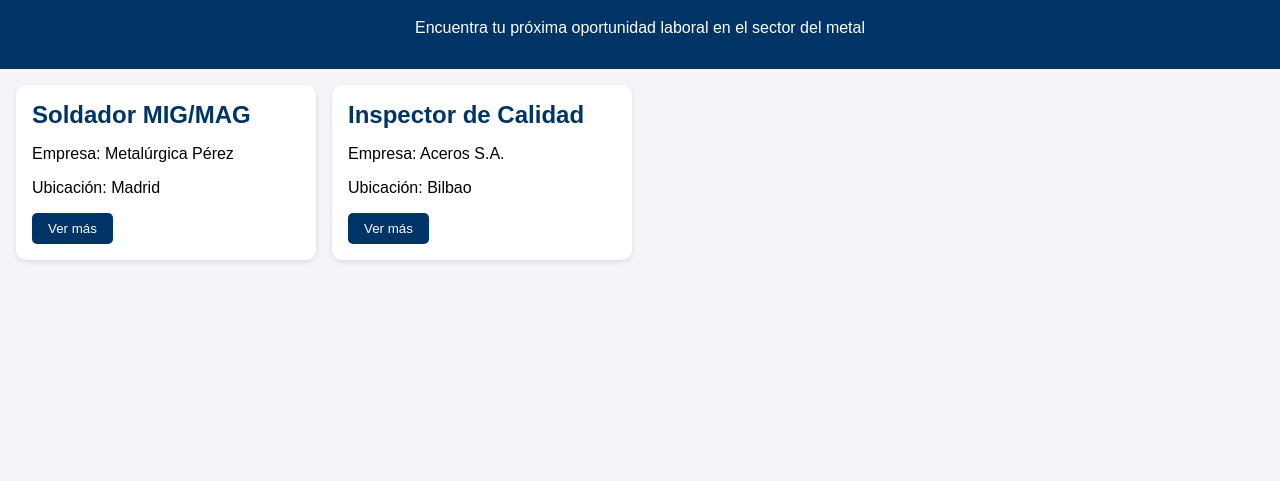
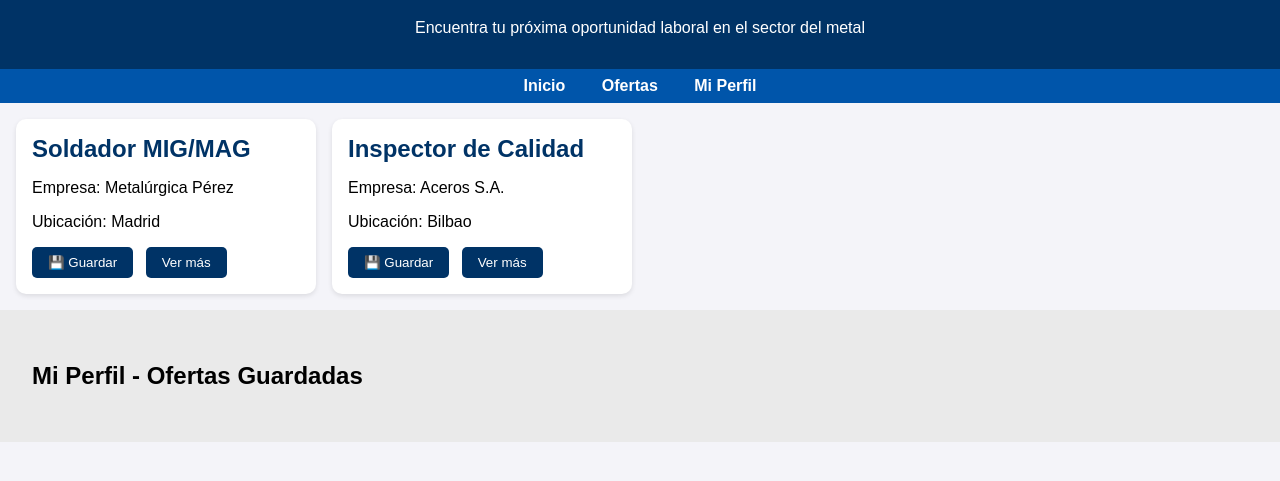
Before and after one commit to EmpleoMetal/EmpleoMetal, a plain HTML site: page index.html in a window 1280 px wide. Shown: the part 77-558 px from the top of the page. Drawn offline with Linux system fonts and the light colour scheme.

Commit message:
Update index.html

```diff
--- a/index.html
+++ b/index.html
@@ -3,15 +3,63 @@
 <head>
   <meta charset="UTF-8">
   <meta name="viewport" content="width=device-width, initial-scale=1.0">
-  <title>Portal de Empleo del Metal</title>
+  <title>Empleo del Metal</title>
   <style>
-    body { font-family: Arial, sans-serif; margin:0; padding:0; background:#f4f4f9; }
-    header { background:#003366; color:white; padding:1rem; text-align:center; }
-    .ofertas { display:grid; grid-template-columns:repeat(auto-fill,minmax(300px,1fr)); gap:1rem; padding:1rem; }
-    .card { background:white; border-radius:10px; box-shadow:0 2px 5px rgba(0,0,0,0.1); padding:1rem; }
-    .card h2 { margin:0; color:#003366; }
-    .card button { background:#003366; color:white; border:none; padding:0.5rem 1rem; border-radius:5px; cursor:pointer; }
-    .card button:hover { background:#0055aa; }
+    body {
+      font-family: Arial, sans-serif;
+      margin: 0;
+      padding: 0;
+      background: #f4f4f9;
+    }
+    header {
+      background: #003366;
+      color: white;
+      padding: 1rem;
+      text-align: center;
+    }
+    nav {
+      background: #0055aa;
+      padding: 0.5rem;
+      text-align: center;
+    }
+    nav a {
+      color: white;
+      margin: 0 1rem;
+      text-decoration: none;
+      font-weight: bold;
+    }
+    .ofertas {
+      display: grid;
+      grid-template-columns: repeat(auto-fill, minmax(300px, 1fr));
+      gap: 1rem;
+      padding: 1rem;
+    }
+    .card {
+      background: white;
+      border-radius: 10px;
+      box-shadow: 0 2px 5px rgba(0,0,0,0.1);
+      padding: 1rem;
+    }
+    .card h2 {
+      margin: 0;
+      color: #003366;
+    }
+    .card button {
+      background: #003366;
+      color: white;
+      border: none;
+      padding: 0.5rem 1rem;
+      border-radius: 5px;
+      cursor: pointer;
+      margin-right: 0.5rem;
+    }
+    .card button:hover {
+      background: #0055aa;
+    }
+    section#perfil {
+      padding: 2rem;
+      background: #eaeaea;
+    }
   </style>
 </head>
 <body>
@@ -20,19 +68,59 @@
     <p>Encuentra tu próxima oportunidad laboral en el sector del metal</p>
   </header>
 
-  <section class="ofertas">
+  <nav>
+    <a href="index.html">Inicio</a>
+    <a href="#ofertas">Ofertas</a>
+    <a href="#perfil">Mi Perfil</a>
+  </nav>
+
+  <section class="ofertas" id="ofertas">
     <div class="card">
       <h2>Soldador MIG/MAG</h2>
       <p>Empresa: Metalúrgica Pérez</p>
       <p>Ubicación: Madrid</p>
-      <a href="soldador.html"><button>Ver más</button></a>
+      <button onclick="guardarOferta('Soldador MIG/MAG - Metalúrgica Pérez')">💾 Guardar</button>
+      <a href="#"><button>Ver más</button></a>
     </div>
     <div class="card">
       <h2>Inspector de Calidad</h2>
       <p>Empresa: Aceros S.A.</p>
       <p>Ubicación: Bilbao</p>
-      <a href="inspector.html"><button>Ver más</button></a>
+      <button onclick="guardarOferta('Inspector de Calidad - Aceros S.A.')">💾 Guardar</button>
+      <a href="#"><button>Ver más</button></a>
     </div>
   </section>
+
+  <section id="perfil">
+    <h2>Mi Perfil - Ofertas Guardadas</h2>
+    <ul id="listaGuardadas"></ul>
+  </section>
+
+  <script>
+    function guardarOferta(oferta) {
+      let guardadas = JSON.parse(localStorage.getItem('ofertasGuardadas')) || [];
+      if(!guardadas.includes(oferta)){
+        guardadas.push(oferta);
+        localStorage.setItem('ofertasGuardadas', JSON.stringify(guardadas));
+        alert('Oferta guardada ✅');
+        mostrarGuardadas();
+      } else {
+        alert('Ya la tienes guardada ⚠️');
+      }
+    }
+
+    function mostrarGuardadas() {
+      let guardadas = JSON.parse(localStorage.getItem('ofertasGuardadas')) || [];
+      let lista = document.getElementById('listaGuardadas');
+      lista.innerHTML = '';
+      guardadas.forEach(oferta => {
+        let li = document.createElement('li');
+        li.textContent = oferta;
+        lista.appendChild(li);
+      });
+    }
+
+    mostrarGuardadas();
+  </script>
 </body>
 </html>
```
